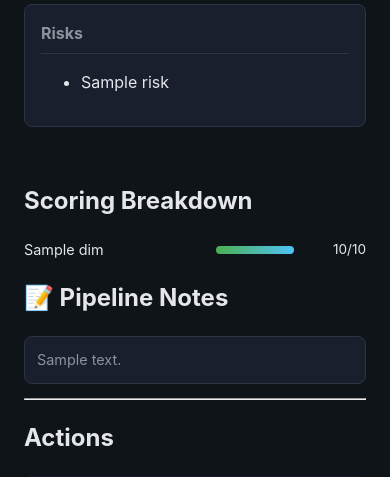
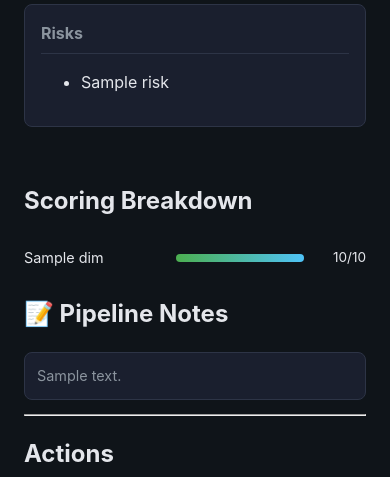
Before and after one commit to fatihsengorr/OpportunityScout, a FastAPI app: template dashboard/templates/detail.html in a window 390 px wide; the page is wider, and only the part inside the window is pictured. Shown: the part 776-1253 px from the top of that part. Run offline with FastAPI, Linux system fonts and the light colour scheme; the template is opened without the code that fills it: most values are stand-ins (such as "Sample title", 1, 10 or a date in 2020).

Commit message:
fix: render scoring breakdown with {score, reason} dict shape
Scores in DB are stored as {"founder_fit": {"score": 10, "reason": "..."}}
not as simple {"founder_fit": 10}. Template now handles both shapes and
shows the reasoning text below each score bar for context.

Also added responsive CSS for small screens.

```diff
--- a/dashboard/static/style.css
+++ b/dashboard/static/style.css
@@ -331,12 +331,30 @@ blockquote {
 .detail-grid h2 { margin: 0 0 8px; font-size: 1rem; color: var(--text-dim); }
 
 /* Scores */
-.scores { display: flex; flex-direction: column; gap: 8px; }
+.scores { display: flex; flex-direction: column; gap: 12px; }
+.score-item-row {
+  display: flex;
+  flex-direction: column;
+  gap: 4px;
+  padding: 8px 0;
+  border-bottom: 1px solid var(--border);
+}
+.score-item-row:last-child { border: none; }
 .score-item {
   display: grid;
   grid-template-columns: 180px 1fr 60px;
   gap: 12px;
   align-items: center;
+}
+.score-reason {
+  font-size: 0.85rem;
+  color: var(--text-dim);
+  padding-left: 192px;
+  line-height: 1.4;
+}
+@media (max-width: 700px) {
+  .score-item { grid-template-columns: 140px 1fr 50px; }
+  .score-reason { padding-left: 0; }
 }
 .dim { font-size: 0.9rem; }
 .bar {
--- a/dashboard/templates/detail.html
+++ b/dashboard/templates/detail.html
@@ -40,11 +40,23 @@
 <h2>Scoring Breakdown</h2>
 <div class="scores">
   {% for dim, score in opp.scores.items() %}
-  {% set score_val = score if score is number else (score.value if score is mapping and 'value' in score else 0) %}
-  <div class="score-item">
-    <span class="dim">{{ dim }}</span>
-    <div class="bar"><div class="bar-fill" style="width: {{ (score_val|float)*10 }}%"></div></div>
-    <span class="score-value">{{ score_val }}/10</span>
+  {% if score is number %}
+    {% set score_val = score %}
+    {% set reason = '' %}
+  {% elif score is mapping %}
+    {% set score_val = score.get('score', score.get('value', 0)) %}
+    {% set reason = score.get('reason', score.get('reasoning', '')) %}
+  {% else %}
+    {% set score_val = 0 %}
+    {% set reason = '' %}
+  {% endif %}
+  <div class="score-item-row">
+    <div class="score-item">
+      <span class="dim">{{ dim }}</span>
+      <div class="bar"><div class="bar-fill" style="width: {{ (score_val|float)*10 }}%"></div></div>
+      <span class="score-value">{{ score_val }}/10</span>
+    </div>
+    {% if reason %}<div class="score-reason">{{ reason }}</div>{% endif %}
   </div>
   {% endfor %}
 </div>
```
